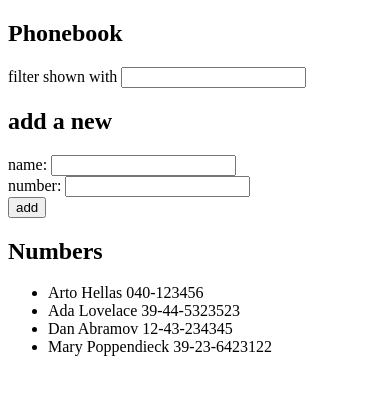
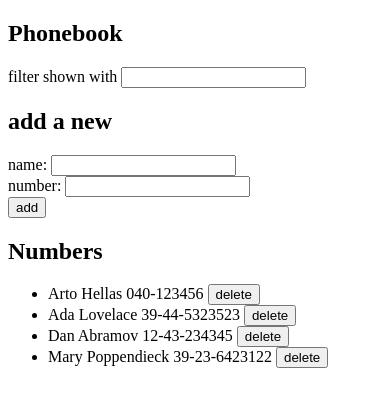
Before and after one commit to Geppy01/fullstackopen, a React (Vite) app in the folder part2/phonebook/: page / in a window 390 px wide. Shown: the top 406 px of the page. Built offline with nearby package versions, Linux system fonts and the light colour scheme; data requests are answered from the project's data file.

Commit message:
2.14 phonebook step9

```diff
--- a/part2/phonebook/src/App.jsx
+++ b/part2/phonebook/src/App.jsx
@@ -65,6 +65,21 @@ const App = () => {
       })
   }
 
+  const handleRemoveClick = (name, id) => {
+    if(window.confirm(`Delete ${name} ?`)){
+      personService
+      .remove(id)
+      .then(response => {
+        setPersons(persons.filter(person => person.id !== response.data.id))
+      })
+      .catch(error => {
+        console.log(error)
+        alert(`${name} not found`)
+        setPersons(persons.filter(person => person.id !== response.data.id))
+      })
+    }
+  }
+
   return (
     <div>
       <h2>Phonebook</h2>
@@ -75,7 +90,7 @@ const App = () => {
         valueNumber={newNumber} onChangeNumber={handleNumberChange}
       />
       <h2>Numbers</h2>
-      <DisplayNumbers persons={persons} filter={newFilter}/>
+      <DisplayNumbers persons={persons} filter={newFilter} onClick={handleRemoveClick}/>
     </div>
   )
 }
--- a/part2/phonebook/src/components/DisplayNumbers.jsx
+++ b/part2/phonebook/src/components/DisplayNumbers.jsx
@@ -1,5 +1,5 @@
-const DisplayNumbers = ({persons, filter}) => {
-
+const DisplayNumbers = ({persons, filter, onClick}) => {
+  console.log(onClick);
   /*if filter has not been indicated then
       return all the persons
     else
@@ -14,15 +14,15 @@ const DisplayNumbers = ({persons, filter}) => {
   return(
     <ul>
       {personsToShow.map(person =>
-          <Number key={person.name} person={person}/>
+          <Number key={person.name} person={person} onClick={onClick}/>
       )}
     </ul>
   )
 }
 
-const Number = ({person}) => {
+const Number = ({person, onClick}) => {
   return(
-    <li>{person.name} {person.number}</li>
+    <li>{person.name} {person.number} <button onClick={() => onClick(person.name, person.id)}>delete</button></li>
   )
 }
 
--- a/part2/phonebook/src/services/persons.js
+++ b/part2/phonebook/src/services/persons.js
@@ -12,4 +12,9 @@ const create = newObject => {
     return request.then(response => response.data)
 }
 
-export default { getAll, create}
+const remove = id => {
+    console.log(id)
+    const request = axios.delete(`${baseUrl}/${id}`)
+    return request.then(response => response)
+}
+export default { getAll, create, remove}
```
